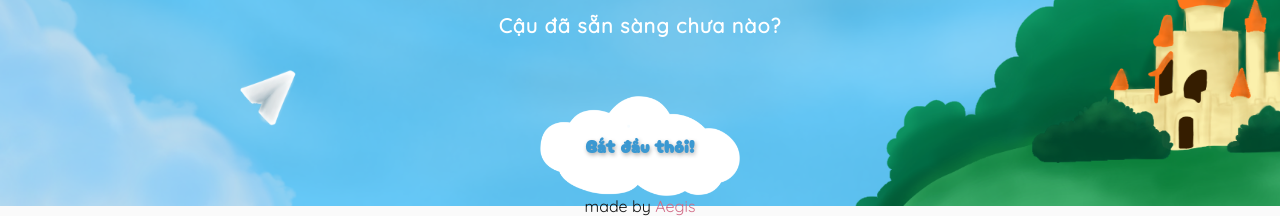
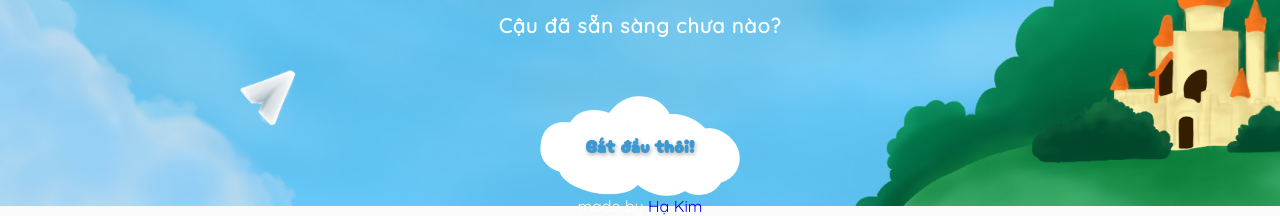
Before and after one commit to hoanggia922/photobooth-app, a Flask app: page / in a window 1280 px wide. Shown: the part 594-810 px from the top of the page. Run offline with Flask 3, Linux system fonts and the light colour scheme.

Commit message:
cập nhật footer

```diff
--- a/static/style.css
+++ b/static/style.css
@@ -31,7 +31,9 @@ body {
     position: relative;
     color: #111;
 }
-
+.footer999{
+    color: white;
+}
 .slogan {
     margin: 20px 0 20px;
     font-size: 1.2rem;
--- a/templates/index.html
+++ b/templates/index.html
@@ -139,8 +139,8 @@
         </div>
     </main>
 
-    <footer>
-        <p>made by <span style="color: #d16b86;">Aegis</span>
+    <footer class="footer999">
+        <p>made by <span style="color: #0000fe;">Hạ Kim</span>
     </footer>
 
     <script src="{{ url_for('static', filename='script.js') }}?v=2"></script>
```
